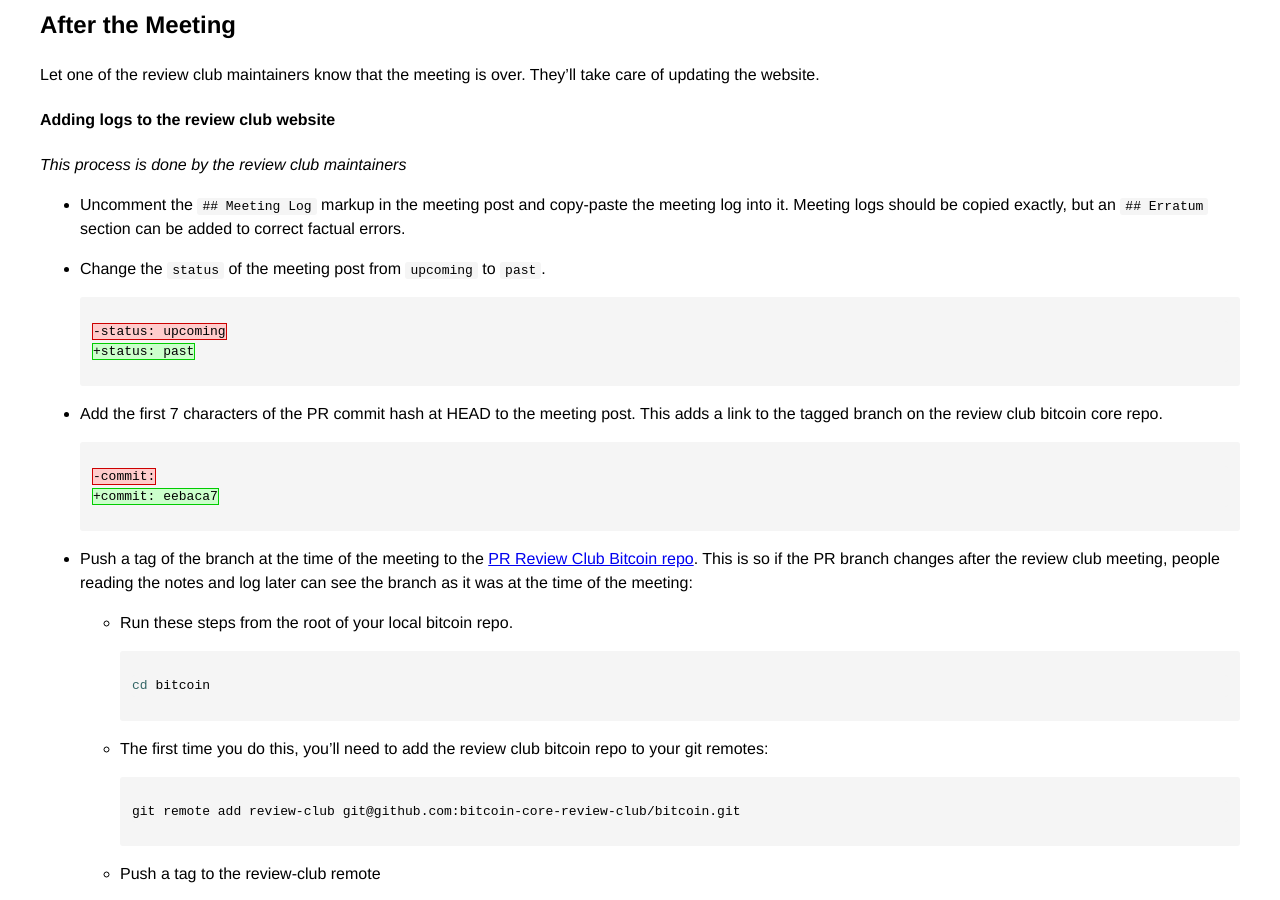
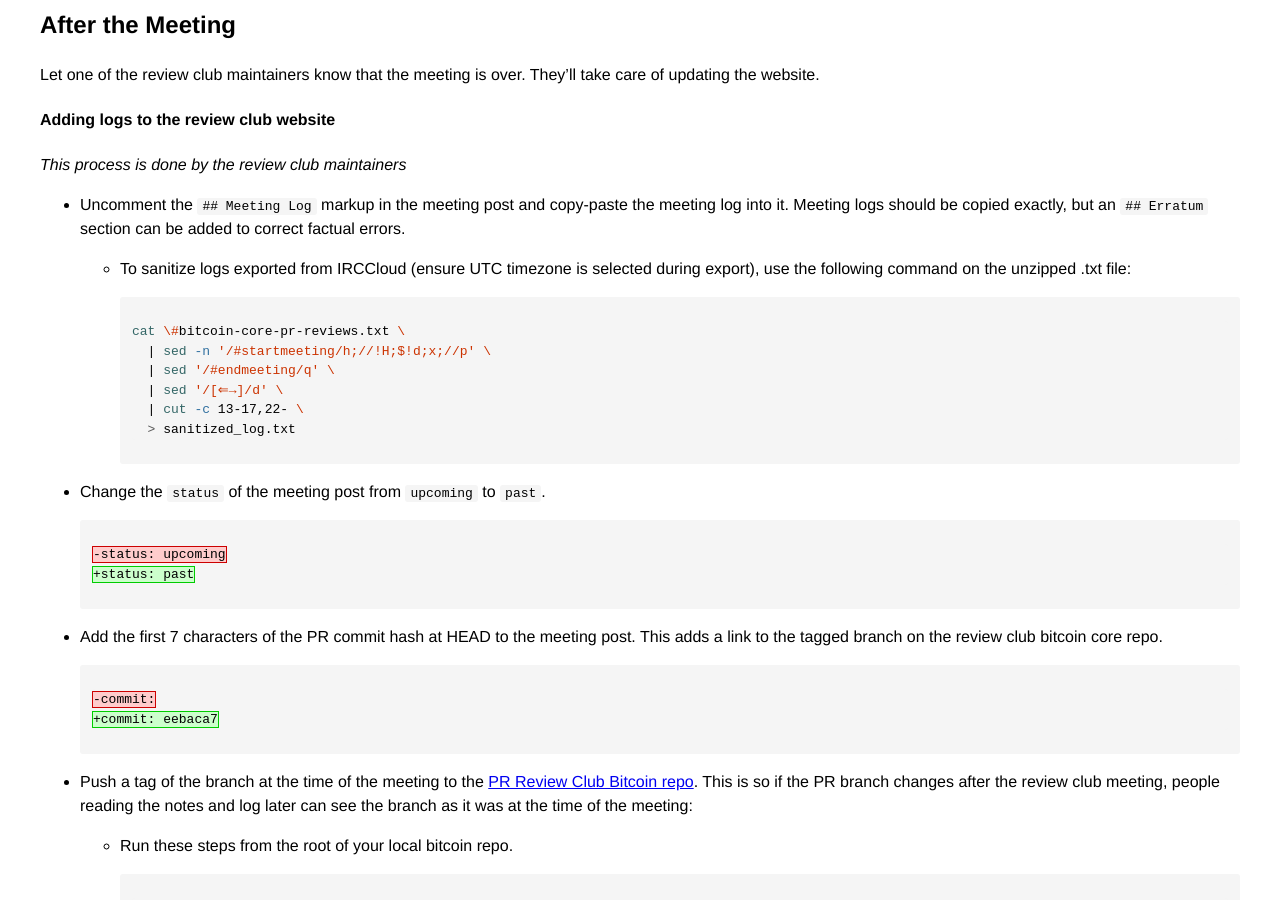
Before and after one commit to bitcoin-core-review-club/website, a Jekyll site: the page built from hosting.md, in a window 1280 px wide and 900 px high, scrolled down 2741 px. Built offline with Jekyll 4.4.1, drawn with Linux system fonts in a browser that asks for light colours.

Commit message:
Add shell command to sanitize logs from IRCCloud
Should be faster than doing it manually. Every. Time. Again.

````diff
--- a/hosting.md
+++ b/hosting.md
@@ -186,6 +186,17 @@ _This process is done by the review club maintainers_
   meeting log into it. Meeting logs should be copied exactly, but an `##
   Erratum` section can be added to correct factual errors.
 
+  - To sanitize logs exported from IRCCloud (ensure UTC timezone is selected
+    during export), use the following command on the unzipped .txt file:
+    ```sh
+    cat \#bitcoin-core-pr-reviews.txt \
+      | sed -n '/#startmeeting/h;//!H;$!d;x;//p' \
+      | sed '/#endmeeting/q' \
+      | sed '/[⇐→]/d' \
+      | cut -c 13-17,22- \
+      > sanitized_log.txt
+    ```
+
 - Change the `status` of the meeting post from `upcoming` to `past`.
   ```diff
   -status: upcoming
````
